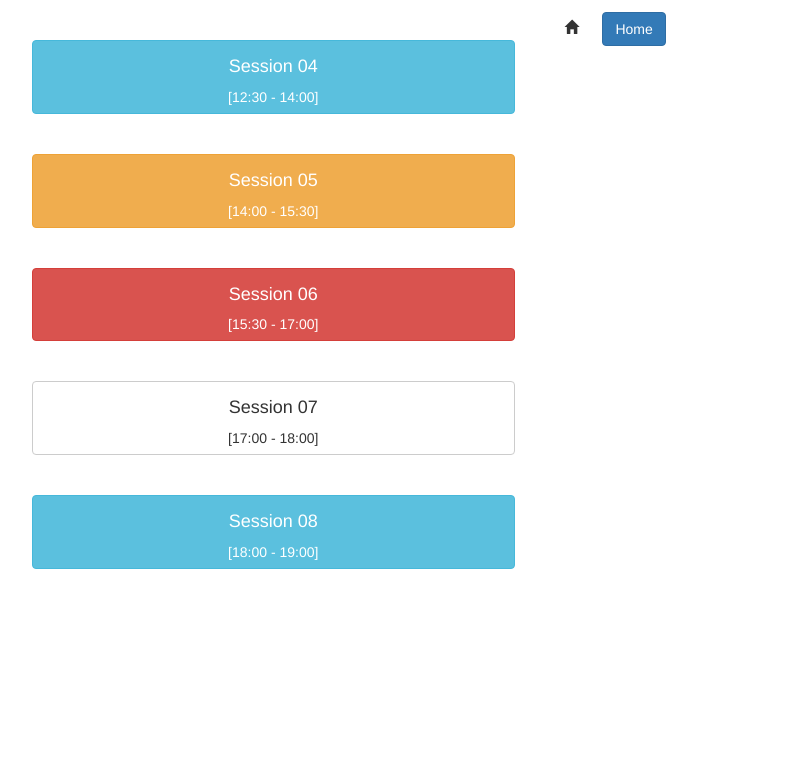
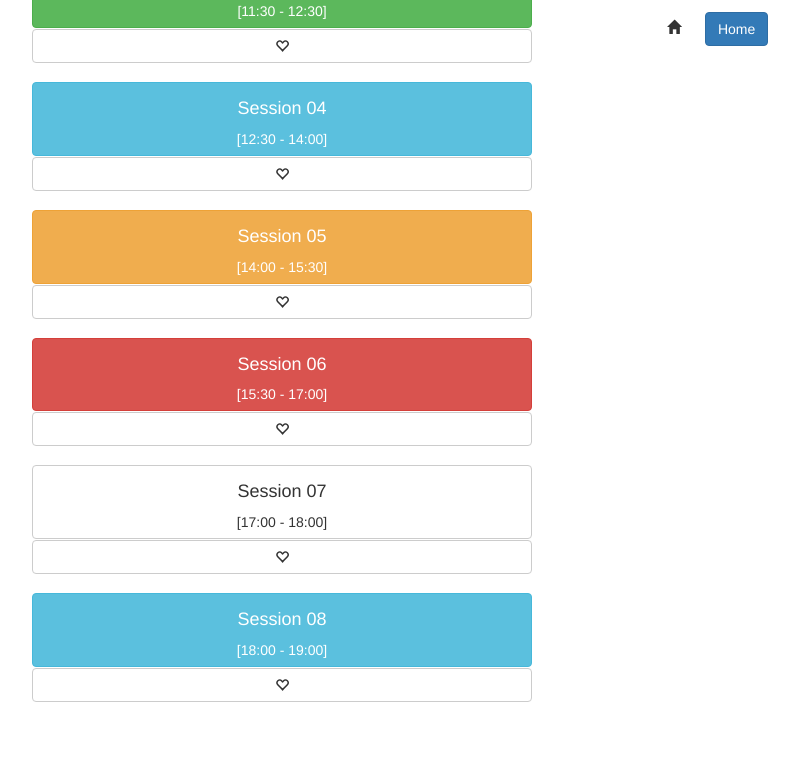
Before and after one commit to mmafrar/bethem-titans, a PHP site: page /SessionView.php in a window 1280 px wide. Shown: the part 451-1208 px from the top of the page, without its empty margins (8-807 px from the left). Before the commit the page ends 1020 px from the top, so only its background shows below. Run offline with PHP 8.4, Linux system fonts and the light colour scheme.

Commit message:
Modified Session Page

```diff
--- a/SessionView.php
+++ b/SessionView.php
@@ -22,6 +22,9 @@
             span{
                 padding: 20px;
             }
+            button{
+                width: 500px
+            }
         </style>
 
 
@@ -36,32 +39,47 @@
             <br>
             <br>
             <div class="row">
-                <div class="col-md-5">
-                    <button type="button" class="btn btn-default btn-block"><h4>Session 01 </h4> [09:00 - 10:00]    </button>
+                <div class="col-md-6">
+
+                    <button type="button" class="btn btn-default "><h4>Session 01 </h4> [09:00 - 10:00]  </button>
+                    <button type="button" id="testBtn" class="btn btn-default glyphicon glyphicon-heart-empty " data-loading-text=" ... "></button>
+
                     <br>
                     <br>
-                    <button type="button" class="btn btn-primary btn-block"><h4>Session 02 </h4> [10:00 - 11:30]</button>
+                    <button type="button" class="btn btn-primary "><h4>Session 02 </h4> [10:00 - 11:30]</button>
+                    <button type="button" id="testBtn" class="btn btn-default glyphicon glyphicon-heart-empty " data-loading-text=" ... "></button>
+
                     <br>
                     <br>
-                    <button type="button" class="btn btn-success btn-block"><h4>Session 03 </h4>[11:30 - 12:30]</button>
+                    <button type="button" class="btn btn-success "><h4>Session 03 </h4>[11:30 - 12:30]</button>
+                    <button type="button" id="testBtn" class="btn btn-default glyphicon glyphicon-heart-empty " data-loading-text=" ... "></button>
+
                     <br>
                     <br>
-                    <button type="button" class="btn btn-info btn-block"><h4>Session 04 </h4> [12:30 - 14:00]</button>
+                    <button type="button" class="btn btn-info "><h4>Session 04 </h4> [12:30 - 14:00]</button>
+                    <button type="button" id="testBtn" class="btn btn-default glyphicon glyphicon-heart-empty " data-loading-text=" ... "></button>
+
                     <br>
                     <br>
-                    <button type="button" class="btn btn-warning btn-block"><h4>Session 05 </h4>[14:00 - 15:30]</button>
+                    <button type="button" class="btn btn-warning "><h4>Session 05 </h4>[14:00 - 15:30]</button>
+                    <button type="button" id="testBtn" class="btn btn-default glyphicon glyphicon-heart-empty " data-loading-text=" ... "></button>
                     <br>
                     <br>
-                    <button type="button" class="btn btn-danger btn-block"><h4>Session 06 </h4> [15:30 - 17:00]</button>
+                    <button type="button" class="btn btn-danger "><h4>Session 06 </h4> [15:30 - 17:00]</button>
+                    <button type="button" id="testBtn" class="btn btn-default glyphicon glyphicon-heart-empty " data-loading-text=" ... "></button>
                     <br>
                     <br>
-                    <button type="button" class="btn btn-default btn-block"><h4>Session 07 </h4> [17:00 - 18:00]</button>
+                    <button type="button" class="btn btn-default "><h4>Session 07 </h4> [17:00 - 18:00]</button>
+                    <button type="button" id="testBtn" class="btn btn-default glyphicon glyphicon-heart-empty " data-loading-text=" ... "></button>
                     <br>
                     <br>
-                    <button type="button" class="btn btn-info btn-block"><h4>Session 08 </h4>[18:00 - 19:00]</button>
+                    <button type="button" class="btn btn-info "><h4>Session 08 </h4>[18:00 - 19:00]</button>
+                    <button type="button" id="testBtn" class="btn btn-default glyphicon glyphicon-heart-empty " data-loading-text=" ... "></button>
+
+
                 </div>
 
-                <div class="col-md-7">
+                <div class="col-md-6">
                     <img src="Images/index.jpg" alt="..." class="img-rounded">
                     <br>
 
@@ -79,3 +97,16 @@
         </form>
     </body>
 </html>
+<?php
+$servername = "localhost";
+$username = "root";
+$password = "";
+
+// Create connection
+$connection = mysqli_connect($servername, $username, $password);
+
+// Check connection
+if (!$connection) {
+    die("Connection failed: " . mysqli_connect_error());
+}
+//echo "Connected successfully";
```
